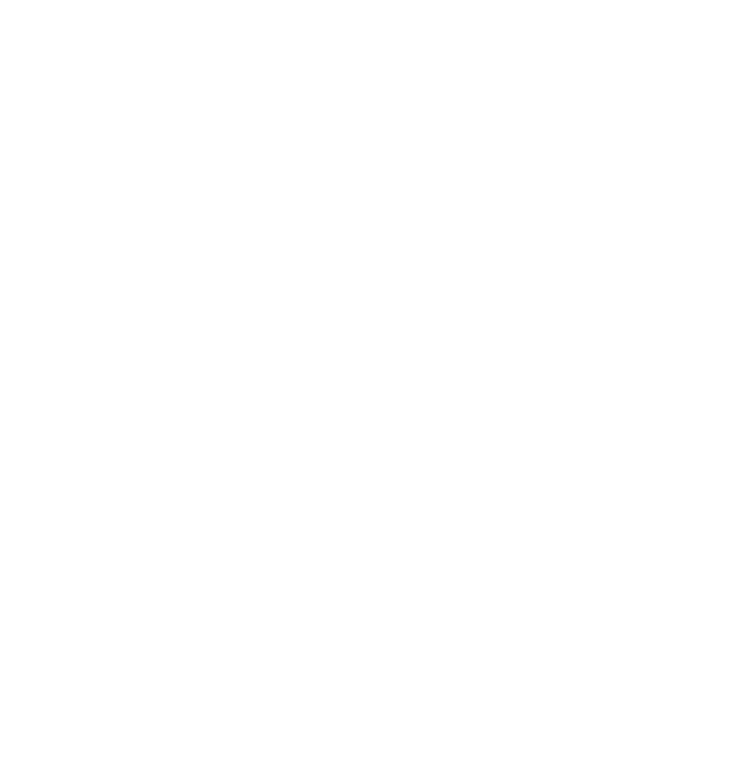
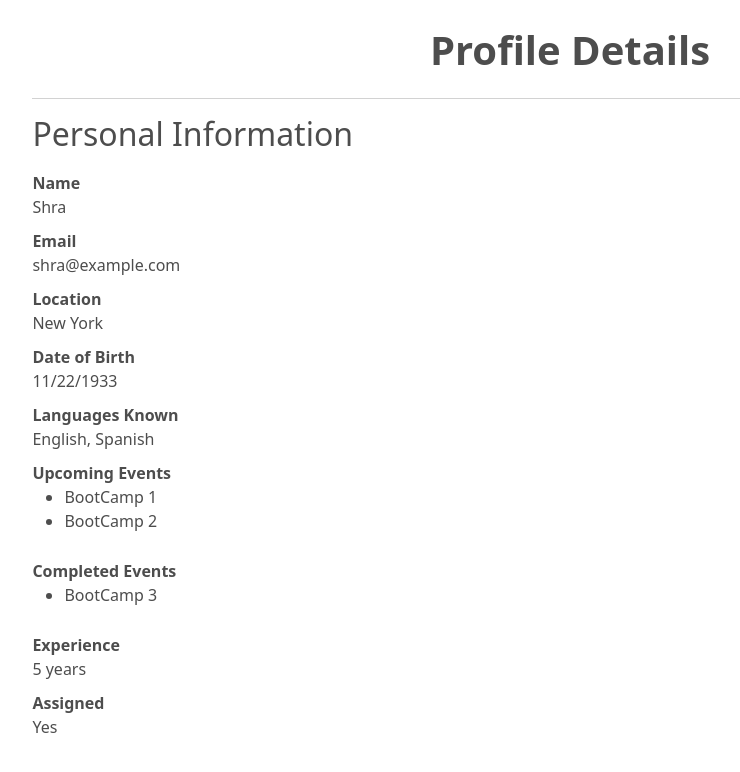
Before and after one commit to cfgbengaluru24/Team-26, a React (Create React App) app in the folder expa/: page /profile-details in a window 1280 px wide. Before the commit this address had no page. Shown: the top 772 px of the page, without its empty margins (70-810 px from the left). Built offline with nearby package versions, Linux system fonts and the light colour scheme.

Commit message:
profileDetails

```diff
--- a/expa/src/App.jsx
+++ b/expa/src/App.jsx
@@ -3,6 +3,7 @@ import Login from "./pages/Login";
 import { Route, Routes } from "react-router-dom";
 import Events from "./pages/Events";
 import LandingPage from "./pages/LandingPage";
+import { ProfileDetails } from "./pages/ProfileDetails";
 
 function App() {
 
@@ -13,6 +14,7 @@ function App() {
         <Route path ="/" element = {<LandingPage/>}/>
         <Route path="/login" element={<Login/>}/>
         <Route path="/event-list" element={<Events />}/>
+        <Route path="/profile-details" element={<ProfileDetails />}/>
 
       </Routes>
     </div>
--- a/expa/src/components/navbar.jsx
+++ b/expa/src/components/navbar.jsx
@@ -1,13 +1,20 @@
-import React from 'react';
+import React, { useState } from 'react';
 import { useNavigate } from 'react-router-dom';
 import './navbar.css';
 import logo from '../assets/logo.png';
 
 const Navbar = () => {
   const navigate = useNavigate();
+  const [isTrainer, setIsTrainer] = useState(true);
 
   const handleLoginClick = () => {
-    navigate('/login');
+    setIsTrainer(true);
+    navigate('/login', { state: { isTrainer: true } });
+  };
+
+  const handleLoginAdmin = () => {
+    setIsTrainer(false);
+    navigate('/login', { state: { isTrainer: false } });
   };
 
   return (
@@ -18,7 +25,8 @@ const Navbar = () => {
         </a>
       </div>
       <div className="navbar-links">
-        <button className="login-button" onClick={handleLoginClick}>Login</button>
+        <button className="login-button" onClick={handleLoginClick}>Login for trainer</button>
+        <button className="login-button" onClick={handleLoginAdmin}>Login for admin</button>
       </div>
     </nav>
   );
--- a/expa/src/pages/Events.jsx
+++ b/expa/src/pages/Events.jsx
@@ -1,6 +1,7 @@
 import React, { useState } from 'react';
+import { useNavigate } from 'react-router-dom';
 import EventList from './EventList';
-import styles from './Events.module.css'
+import styles from './Events.module.css';
 import JobDescSidePanel from './JobDescSidePanel';
 
 const Events = () => {
@@ -17,12 +18,21 @@ const Events = () => {
     ];
 
     const [selectedJob, setSelectedJob] = useState(null);
+    const navigate = useNavigate();
 
     const handleClick = (event) => {
         setSelectedJob(event);
     };
 
+    const handleProfileClick = () => {
+        navigate('/profile-details'); // Adjust the path according to your route configuration
+    };
+
     return (
+        <>
+            <div className={styles.header}>
+                <button className={styles.profileButton} onClick={handleProfileClick}>Profile</button>
+            </div>
             <div className={styles.event}>
                 <EventList
                     eventItems={eventItems}
@@ -31,6 +41,7 @@ const Events = () => {
                 />
                 <JobDescSidePanel selectedJob={selectedJob} />
             </div>
+        </>
     );
 };
 
--- a/expa/src/pages/Events.module.css
+++ b/expa/src/pages/Events.module.css
@@ -1,4 +1,3 @@
-/* Events.module.css */
 .event {
     display: flex;
     flex-direction: row;
@@ -6,3 +5,24 @@
     margin: 0 13vw; /* Ensure there are no extra margins */
     padding: 0; /* Ensure there are no extra paddings */
 }
+
+.header {
+    display: flex;
+    justify-content: flex-end; /* Aligns items to the right */
+    margin: 10px 13vw; /* Same margin as .event to align with the content */
+}
+
+.profileButton {
+    background-color: #18408e;
+    color: white;
+    border: none;
+    border-radius: 30px;
+    padding: 10px 20px;
+    font-size: 16px;
+    cursor: pointer;
+    box-shadow: 0 2px 5px rgba(0, 0, 0, 0.2);
+}
+
+.profileButton:hover {
+    background-color: #0f306c;
+}
--- a/expa/src/pages/Login.jsx
+++ b/expa/src/pages/Login.jsx
@@ -1,12 +1,13 @@
 import React, { useState } from 'react';
 import './Login.css';
 import 'bootstrap/dist/css/bootstrap.min.css';
-import { Link } from 'react-router-dom';
-import { useEffect } from 'react';
-import { useNavigate } from 'react-router-dom';
+import { useLocation, useNavigate } from 'react-router-dom';
 
 const Login = () => {
   const navigate = useNavigate();
+  const location = useLocation();
+  const isTrainer = location.state?.isTrainer ?? true; // Default to true if not provided
+
   const [username, setUsername] = useState('');
   const [password, setPassword] = useState('');
 
@@ -14,7 +15,14 @@ const Login = () => {
     e.preventDefault();
     console.log('Username:', username);
     console.log('Password:', password);
-    navigate("/event-list")
+
+    console.log(isTrainer);
+    if(isTrainer){
+      navigate("/event-list");
+    }
+    else{
+      navigate("/");
+    }
   };
 
   return (
@@ -48,9 +56,6 @@ const Login = () => {
               </div>
               <button type="submit" className="login-button mt-3">Login</button>
             </form>
-            <div className="signup-section">
-              Want to become a trainer? <a href="/signup" className="signup-link">Signup</a>
-            </div>
           </div>
         </div>
       </div>
--- /dev/null
+++ b/expa/src/pages/ProfileDetails.jsx
@@ -0,0 +1,81 @@
+import styles from './ProfileDetails.module.css';
+import { CircularProgress, LinearProgress, Snackbar } from '@mui/material';
+import React from 'react';
+import { useLocation } from 'react-router-dom';
+import { Feed } from '@mui/icons-material';
+
+export const ProfileDetails = (props) => {
+
+  const trainer =
+    {
+      _id: "63f5d5d2f26a4d7b5c9e7d6b",
+      name: "Shra",
+      email: "shra@example.com",
+      dob: "1933-11-22T00:00:00.000Z",
+      location: "New York",
+      languagesKnown: ["English", "Spanish"],
+      upcomingEvents: [
+        { _id: "64d5f0e4e4f01b5c9d19f9e1", name: "BootCamp 1" },
+        { _id: "64d5f0e4e4f01b5c9d19f9e2", name: "BootCamp 2" }
+      ],
+      completedEvents: [
+        { _id: "64d5f0e4e4f01b5c9d19f9e3", name: "BootCamp 3" }
+      ],
+      Assigned: true,
+      Experience: 5
+    };
+
+  return (
+    <div className={styles.box}>
+      <center><h1><b>Profile Details</b></h1></center>
+      <div className={styles.applicationDetails}>
+        <hr />
+        <h2>Personal Information</h2>
+        <div>
+          <div className={styles.titles}>Name</div>
+          <div>{trainer.name}</div>
+        </div>
+        <div>
+          <div className={styles.titles}>Email</div>
+          <div>{trainer.email}</div>
+        </div>
+        <div>
+          <div className={styles.titles}>Location</div>
+          <div>{trainer.location}</div>
+        </div>
+        <div>
+          <div className={styles.titles}>Date of Birth</div>
+          <div>{new Date(trainer.dob).toLocaleDateString()}</div>
+        </div>
+        <div>
+          <div className={styles.titles}>Languages Known</div>
+          <div>{trainer.languagesKnown.join(', ')}</div>
+        </div>
+        <div>
+          <div className={styles.titles}>Upcoming Events</div>
+          <ul>
+            {trainer.upcomingEvents.map((event) => (
+              <li key={event._id}>{event.name}</li>
+            ))}
+          </ul>
+        </div>
+        <div>
+          <div className={styles.titles}>Completed Events</div>
+          <ul>
+            {trainer.completedEvents.map((event) => (
+              <li key={event._id}>{event.name}</li>
+            ))}
+          </ul>
+        </div>
+        <div>
+          <div className={styles.titles}>Experience</div>
+          <div>{trainer.Experience} years</div>
+        </div>
+        <div>
+          <div className={styles.titles}>Assigned</div>
+          <div>{trainer.Assigned ? 'Yes' : 'No'}</div>
+        </div>
+      </div>
+    </div>
+  );
+};
--- /dev/null
+++ b/expa/src/pages/ProfileDetails.module.css
@@ -0,0 +1,129 @@
+.box {
+    width: 100%;
+    margin-top: 2%;
+    display: flex;
+    flex-direction: column;
+    justify-content: center;
+    align-items: center;
+    overflow-x: hidden;
+    color: rgb(77, 77, 77);
+  }
+
+  .titles{
+    font-weight: 700;
+    color: rgb(77, 77, 77);
+    padding-top: 10px;
+  }
+
+  .applicationDetails{
+    margin-left: 8vw;
+    width: 92vw;
+    color: rgb(77, 77, 77);
+  }
+  hr{
+    width: 90%;
+  }
+
+  p{
+    margin: 0;
+    padding: 0;
+  }
+
+  .button9 {
+    background-color: #2f7eec;
+    border-radius: 6px;
+    border-width: 0;
+    box-sizing: border-box;
+    color: #fff;
+    font-size: 100%;
+    height: 44px;
+    line-height: 1.15;
+    outline: none;
+    overflow: hidden;
+    position: relative;
+    text-align: center;
+    width: 100%;
+    margin: 0 10px;
+
+  }
+  .button10 {
+    background-color: #10b33b;
+    border-radius: 6px;
+    border-width: 0;
+    box-sizing: border-box;
+    color: #fff;
+    font-size: 100%;
+    height: 44px;
+    line-height: 1.15;
+    outline: none;
+    overflow: hidden;
+    position: relative;
+    text-align: center;
+    width: 100%;
+    margin: 0 10px;
+
+
+  }
+
+  .button11 {
+    background-color: #f42323;
+    border-radius: 6px;
+    border-width: 0;
+    box-sizing: border-box;
+    color: #fff;
+    font-size: 100%;
+    height: 44px;
+    line-height: 1.15;
+    outline: none;
+    overflow: hidden;
+    position: relative;
+    text-align: center;
+    width: 100%;
+    margin: 0 10px;
+  }
+
+  .allButtons{
+    display:flex;
+    flex-direction:row;
+    justify-content:space-between;
+    width:100%;
+    height: 100%;
+    max-width: 0 70%;
+    margin-top: 10px;
+  }
+
+  .button11:hover{
+    border: 1px solid black ;
+  }
+  .button10:hover{
+    border: 1px solid black ;
+  }
+  .button9:hover{
+    border: 1px solid black ;
+  }
+
+  @media only screen and (max-width:768px){
+    .box{
+      margin-top: 10%;
+    }
+    hr{
+      width:100%;
+    }
+    .applicationDetails{
+      margin-left : 10vw !important;
+      margin-right : 10vw !important;
+      width: 80vw;
+    }
+    .button9, .button10, .button11{
+      margin: 10px 0;
+    }
+    .allButtons{
+      display:flex;
+      flex-direction:column ;
+      justify-content:space-between;
+      width:100%;
+      height: 100%;
+      max-width:70%;
+      margin-top: 10px;
+    }
+  }
```
Lines whose indentation alone changed are shown as unchanged.
